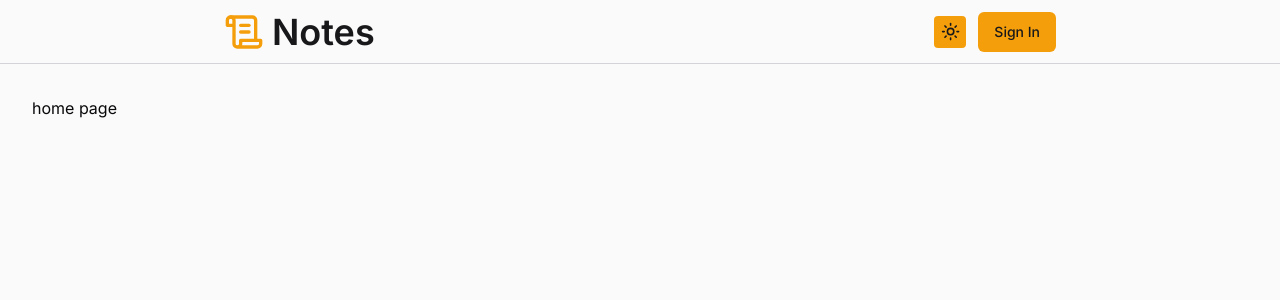
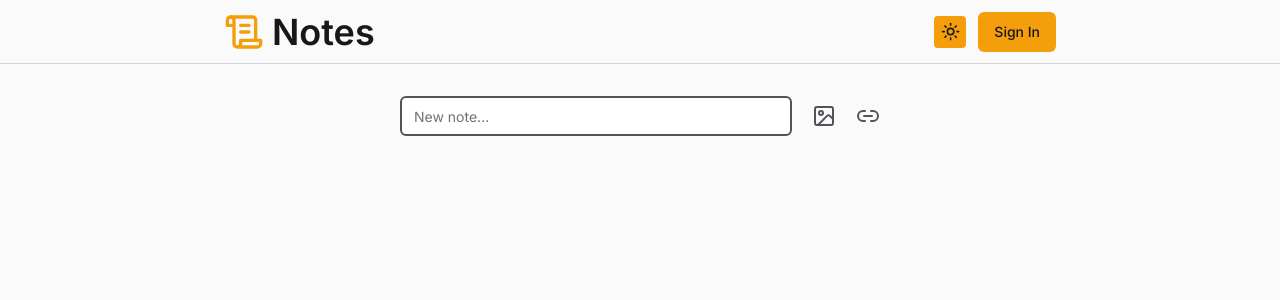
Before and after one commit to StasSemak/Notes, a Next.js app: page / in a window 1280 px wide. Shown: the top 300 px of the page. Built offline with nearby package versions, Linux system fonts and the light colour scheme; no server answers.

Commit message:
add: create note homepage block

```diff
--- /dev/null
+++ b/src/app/create/page.tsx
@@ -0,0 +1,9 @@
+const Page = () => {
+    return(
+        <div>
+            Create
+        </div>
+    )
+}
+
+export default Page
--- a/src/app/page.tsx
+++ b/src/app/page.tsx
@@ -1,5 +1,9 @@
+import CreateNote from "@/components/CreateNote";
+
 export default function Home() {
   return (
-    <div>home page</div>
+    <div>
+      <CreateNote/>
+    </div>
   )
 }
--- /dev/null
+++ b/src/components/CreateNote.tsx
@@ -0,0 +1,23 @@
+import Link from "next/link"
+import { Input } from "./ui/input"
+import { ImageIcon, Link2 } from "lucide-react"
+
+const CreateNote = () => {
+    return(
+        <div className="w-[480px] mx-auto">
+            <div className="flex gap-5 items-center w-full">
+                <Link href='/create' className="flex-grow">
+                    <Input readOnly placeholder="New note..." className="border-2 border-zinc-600 dark:border-zinc-200"/>
+                </Link>
+                <Link href='/create'>
+                    <ImageIcon className="text-zinc-600 dark:text-zinc-200"/>
+                </Link>
+                <Link href='/create'>
+                    <Link2 className="text-zinc-600 dark:text-zinc-200"/>
+                </Link>
+            </div>
+        </div>
+    )
+}
+
+export default CreateNote
--- /dev/null
+++ b/src/components/ui/Input.tsx
@@ -0,0 +1,25 @@
+import * as React from "react"
+
+import { cn } from "@/lib/utils"
+
+export interface InputProps
+  extends React.InputHTMLAttributes<HTMLInputElement> {}
+
+const Input = React.forwardRef<HTMLInputElement, InputProps>(
+  ({ className, type, ...props }, ref) => {
+    return (
+      <input
+        type={type}
+        className={cn(
+          "flex h-10 w-full rounded-md border border-input bg-background px-3 py-2 text-sm ring-offset-background file:border-0 file:bg-transparent file:text-sm file:font-medium placeholder:text-muted-foreground focus-visible:outline-none focus-visible:ring-2 focus-visible:ring-ring focus-visible:ring-offset-2 disabled:cursor-not-allowed disabled:opacity-50",
+          className
+        )}
+        ref={ref}
+        {...props}
+      />
+    )
+  }
+)
+Input.displayName = "Input"
+
+export { Input }
```
